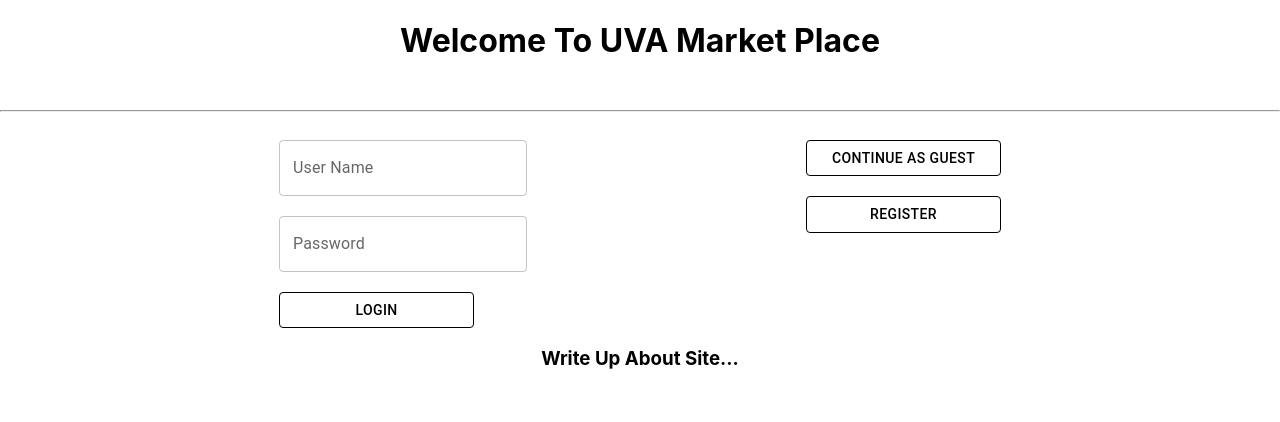
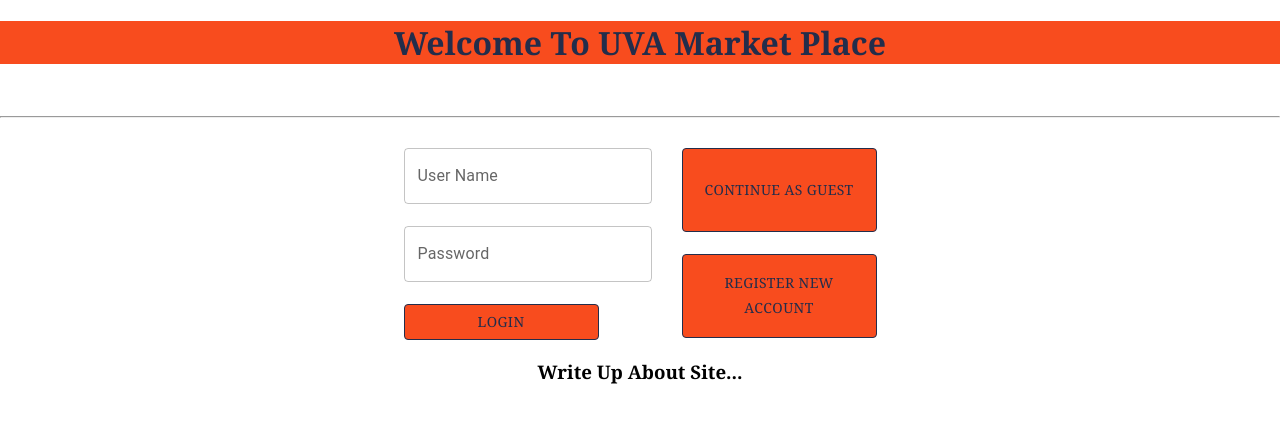
Before and after one commit to SerhiiMaltsev/StoreApp, a React (Create React App) app in the folder frontend/: page /login in a window 1280 px wide. Shown: the top 422 px of the page. Built offline with nearby package versions, Linux system fonts and the light colour scheme; no server answers.

Commit message:
Routes Stuff

```diff
--- a/frontend/src/Components/Login/Login.js
+++ b/frontend/src/Components/Login/Login.js
@@ -6,6 +6,7 @@
 import { Link } from "react-router-dom";
 import { UserContext} from '../../Contexts/userContext';
 import Home from "../Home/Home.js"
+
 
 function Login() {
   const userNameRef = useRef(null);
@@ -54,10 +55,11 @@
   return (
     <div>
       { user ? <Home /> :
-      <div>
-      <h1 style={{textAlign: "center"}}>Welcome To UVA Market Place</h1> <br></br> <hr></hr> <br></br>
-      <div style={{ display: 'flex', justifyContent: 'space-evenly'}}>
-        <form onSubmit={loginUser} >
+      <div style={{fontFamily: 'Georgia, serif'}}>
+      <h1 style={{color: '#232D4B', fontFamily: 'Georgia, serif',
+      textAlign: "center", backgroundColor: '#F84C1E'}}>Welcome To UVA Market Place</h1> <br></br> <hr></hr> <br></br>
+      <div style={{ display: 'flex', justifyContent: 'center'}}>
+        <form onSubmit={loginUser} style={{marginRight: "30px"}} >
           <TextField varient='outlined'
             id="outlined-basic"
             variant="outlined"
@@ -65,14 +67,14 @@
             inputRef={userNameRef}
           /> <br></br><br></br>
 
-          <TextField varient='outlined'
+          <TextField style={{borderColor: "#F84C1E !important" }} varient='outlined'
             id="outlined-basic"
             variant="outlined"
             label="Password"
             inputRef={passwordRef}
           /> <br></br><br></br>
           <Button type="submit" variant='outlined'
-              sx={{ color: '#000000', borderColor: '#000000', width: "195px" }}>Login
+              sx={{ color: '#232D4B', borderColor: '#232D4B', width: "195px", backgroundColor: '#F84C1E', fontFamily: 'Georgia, serif'}}>Login
             </Button>
         </form>
 
@@ -81,13 +83,17 @@
             <Button
                 onClick={setGuest}
                 variant='outlined'
-                sx={{ color: '#000000', borderColor: '#000000', width: "195px" }}> Continue as Guest <br></br>
+                sx={{ color: '#232D4B', borderColor: '#232D4B',
+                width: "195px", backgroundColor: '#F84C1E',
+                height: "84px", fontFamily: 'Georgia, serif'}}> Continue as Guest <br></br>
             </Button> <br></br><br></br>
 
-          <Link to='Registration' style={{textDecoration: 'none', justifyContent:'center'}}>
+          <Link to='registration' style={{textDecoration: 'none', justifyContent:'center'}}>
             <Button
                 variant='outlined'
-                sx={{ color: '#000000', borderColor: '#000000', width: "195px" }}> Register <br></br>
+                sx={{ color: '#232D4B', borderColor: '#232D4B',
+                width: "195px", backgroundColor: '#F84C1E',
+                height: "84px", fontFamily: 'Georgia, serif'}}> Register New Account <br></br>
             </Button>
           </Link>
         </div>
--- a/frontend/src/Components/Login/Registration.js
+++ b/frontend/src/Components/Login/Registration.js
@@ -7,7 +7,7 @@
 import axios from "axios"
 import { UserContext} from '../../Contexts/userContext';
 
-function Regstration() {
+function Registration() {
   const userNameRef = useRef(null);
   const passwordRef = useRef(null);
   const emailRef = useRef(null);
@@ -46,7 +46,8 @@
 
   return (
     <div>
-        <h1 style={{textAlign: "center"}}>Registration</h1> <br></br> <hr></hr> <br></br>
+        <h1 style={{color: '#232D4B', fontFamily: 'Georgia, serif',
+      textAlign: "center", backgroundColor: '#F84C1E' }}>Registration</h1> <br></br> <hr></hr> <br></br>
         <center>
         {!hasRegistered &&
             <div style={{alignContent: 'center'}}>
@@ -82,7 +83,7 @@
                     /> <br></br><br></br>
 
                     <Button type="submit" variant='outlined'
-                        sx={{ color: '#000000', borderColor: '#000000', width: "195px" }}>Register
+                        sx={{ color: '#232D4B', borderColor: '#232D4B', width: "195px", backgroundColor: '#F84C1E', fontFamily: 'Georgia, serif'}}>Register
                     </Button>
                 </form>
             </div>
@@ -91,10 +92,10 @@
             <center>
                 <div>
                     <p>Congratulations {userName}, Welcome to UVA MarketPlace</p>
-                    <Link to='Home' style={{textDecoration: 'none', justifyContent:'center' }}>
+                    <Link to='/' style={{textDecoration: 'none', justifyContent:'center' }}>
                         <Button
                             variant='outlined'
-                            sx={{ color: '#000000', borderColor: '#000000', width: "195px" }}> Continue To the Home Page <br></br>
+                            sx={{ color: '#232D4B', borderColor: '#232D4B', width: "195px", backgroundColor: '#F84C1E', fontFamily: 'Georgia, serif'}}> Continue To the Home Page <br></br>
                         </Button>
                     </Link> <br></br><br></br>
                 </div>
@@ -105,4 +106,4 @@
   )
 }
 
-export default Regstration;
+export default Registration;
--- a/frontend/src/index.js
+++ b/frontend/src/index.js
@@ -19,12 +19,11 @@
     <BrowserRouter >
           <Routes>
             <Route path='/' element={<App/>}/>
-            <Route path='/Home' element={<Home/>}/>
             <Route path='/login' element={<Login/>}/>
             <Route path='/profile' element={<Profile/>}/>
             <Route path='/shoppingcart' element={<ShoppingCart/>}/>
+            <Route path='login/registration' element={<Registration/>}/>
             <Route path='/registration' element={<Registration/>}/>
-            <Route path='/registration/Home' element={<Home/>}/>
           </Routes>
       </BrowserRouter>
     </UserProvider>,
```
